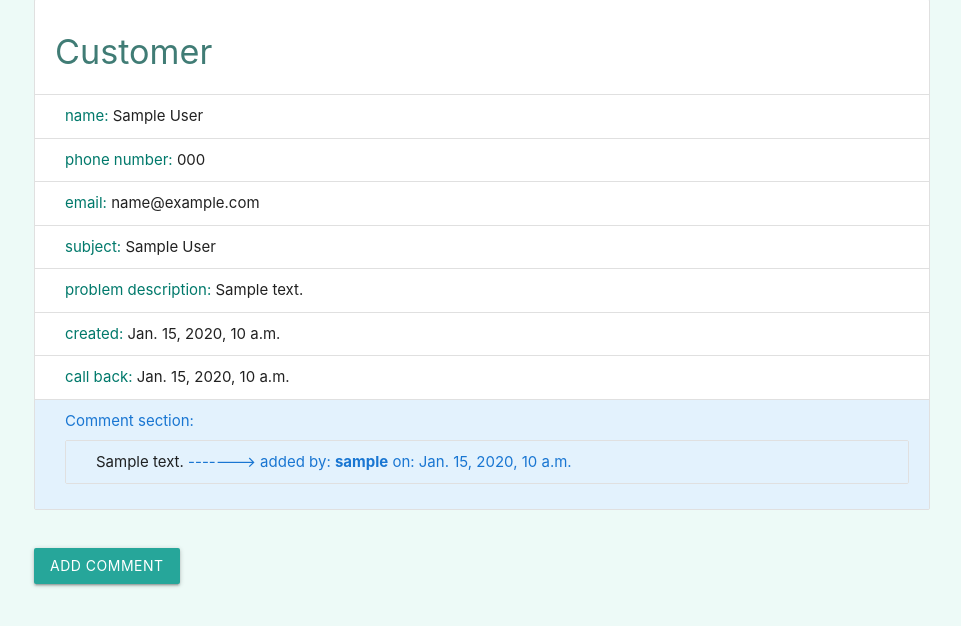
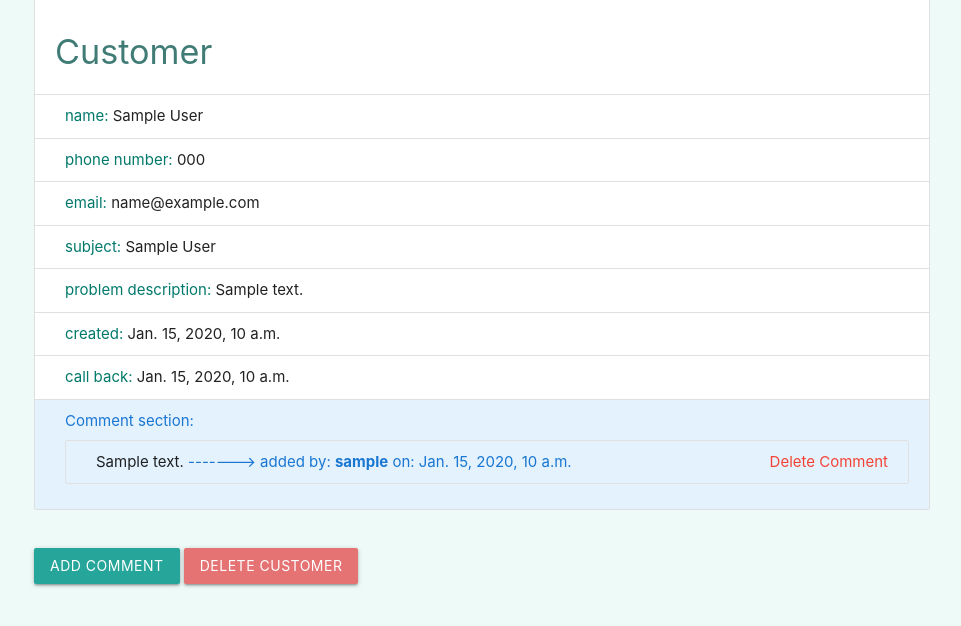
Before and after one commit to ringomag/customerServiceProject, a Django app: page /details/1/ in a window 1280 px wide. Shown: the part 95-721 px from the top of the page, without its empty margins (158-1119 px from the left). Run offline with Django 3.2, Linux system fonts and the light colour scheme; a user stored in the database is signed in; tables that the repository leaves empty hold one stand-in row (values such as "Sample post").

Commit message:
with delete

```diff
--- a/service/forms.py
+++ b/service/forms.py
@@ -17,10 +17,10 @@ class CustomerForm(ModelForm):
             'phoneNumber':forms.TextInput(attrs={'class':'validate'}),
             'email':forms.EmailInput(attrs={'class':'validate'}),
             'subject':forms.TextInput(attrs={'class':'validate'}),
-            'problemDescription':forms.TextInput(attrs={'class':'materialize-textarea'}),
+            'problemDescription':forms.TextInput(attrs={'id':'textarea1', 'class':'materialize-textarea'}),
             'dateTimeCallback':forms.DateTimeInput(attrs={'id':"datetimepicker"}),
+        }
 
-        }
     def clean(self):
             cleaned_data = super().clean()
             datum = datetime.strptime(self.data['dateTimeCallback'], "%Y/%m/%d %H:%M")
@@ -37,12 +37,10 @@ class CustomerForm(ModelForm):
 class CommentForm(ModelForm):
     class Meta:
         model = Comment
-        fields = ('user', 'comment', )
+        fields = ('comment', )
 
         widgets = {
-            'user': forms.Select(attrs={'class':'browser-default'}),
             'comment': forms.TextInput(attrs={'class':'validate'}),
-
         }
 
 class ModifiedForm(UserCreationForm):
--- a/service/models.py
+++ b/service/models.py
@@ -1,9 +1,6 @@
 from django.db import models
 from django.db.models.deletion import CASCADE
-from django.contrib.auth.models import AbstractBaseUser, PermissionsMixin, BaseUserManager
 from django.contrib.auth.models import User
-
-
 
 
 class Customer(models.Model):
@@ -17,6 +14,9 @@ class Customer(models.Model):
     modified = models.DateTimeField(auto_now=True)
     dateTimeCallback = models.DateTimeField(blank=True, null=True)
 
+    class Meta:
+        ordering = ('-created',)
+
     def __str__(self):
         return self.firstName + " " + self.lastName
 
@@ -28,5 +28,8 @@ class Comment(models.Model):
     created = models.DateTimeField(auto_now_add=True)
     modified = models.DateTimeField(auto_now=True)
 
+    class Meta:
+        ordering = ('-created',)
+
     def __str__(self):
         return self.comment
--- a/service/static/css/main.css
+++ b/service/static/css/main.css
@@ -1,7 +1,7 @@
 body{
     background-color: rgb(237, 250, 247);
 }
-h4{
+h4, h5{
     color: rgb(64, 124, 117);
 }
 p{
--- a/service/static/js/main.js
+++ b/service/static/js/main.js
@@ -1,3 +1,8 @@
 $(document).ready(function(){
     $('.sidenav').sidenav();
     });
+
+
+//text_area
+$('#textarea1').val('');
+M.textareaAutoResize($('#textarea1'));
--- a/service/static/js/modal.js
+++ b/service/static/js/modal.js
@@ -1,4 +1,3 @@
-
 
 document.addEventListener('DOMContentLoaded', function() {
     console.log("proba");
--- a/service/templates/base.html
+++ b/service/templates/base.html
@@ -55,7 +55,6 @@
     {% endblock %}
   </div>
 
-  <!-- Compiled and minified JavaScript -->
 
   {% block jsscript %}
   <script src="https://code.jquery.com/jquery-3.6.0.min.js"  integrity="sha256-/xUj+3OJU5yExlq6GSYGSHk7tPXikynS7ogEvDej/m4="  crossorigin="anonymous"></script>
--- a/service/templates/customerForm.html
+++ b/service/templates/customerForm.html
@@ -58,7 +58,7 @@
           <div class="row">
             <div class="input-field col s12">
               {{form.problemDescription}}
-              <label for="problemDescription">Problem Description</label>
+              <label for="textarea1">Problem Description</label>
             </div>
           </div>
           <div class="row">
--- a/service/templates/details.html
+++ b/service/templates/details.html
@@ -19,7 +19,11 @@
       {% else %}
         <ul class="collection">
           {% for comment in customer.comments.all %}
-            <li class="collection-item blue lighten-5">{{comment}} <span class="blue-text text-darken-2">-------> added by: <b>{{comment.user}}</b> on: {{comment.created}}</span></li>
+            <li class="collection-item blue lighten-5">
+              {{comment}}
+              <span class="blue-text text-darken-2">-------> added by: <b>{{comment.user}}</b> on: {{comment.created}}</span>
+              <a href="{% url 'deleteComment' comment.id %}" class="right red-text">Delete Comment</a>
+            </li>
           {% endfor %}
         </ul>
       {% endif %}
@@ -28,6 +32,8 @@
 <br>
   <!-- Modal Trigger -->
   <a class="waves-effect waves-light btn modal-trigger" href="#modal1">Add comment</a>
+  <a href="{% url 'deleteCustomer' customer.id %}" style="margin-right: 5px;" class="waves-effect waves-light btn white-text red lighten-2"> Delete Customer </a>
+
 
   <!-- Modal Structure -->
   <div id="modal1" class="modal">
@@ -38,15 +44,7 @@
       <div class="row">
         <form id="myform" method="POST" class="col s12">
           {% csrf_token %}
-          <div class="row">
-            <div class="input-field col s6">
-              {{form.customer}}
-              {{form.user}}
-              <option value="" disabled selected>Choose User</option>
 
-            </div>
-            </div>
-            <row>
               <div class="input-field col s12">
                 {{form.comment}}
                 <label for="lastName">Comment</label>
@@ -54,7 +52,8 @@
             </row>
             <div class="row">
               <div class="input-field col s12">
-              <button type="submit" id="mysubmit" class="waves-effect waves-light btn white-text" >Submit</button>
+                <a href="{% url 'details' customer.id %}" style="margin-right: 5px;" class="waves-effect waves-light btn white-text"> Cancel </a>
+              <button type="submit" id="btn-submit" class="waves-effect waves-light btn white-text" >Submit</button>
               </div>
             </div>
             </form>
--- a/service/templates/index.html
+++ b/service/templates/index.html
@@ -1,6 +1,10 @@
 {% extends 'base.html' %}
 
 {% block content %}
+<br><br>
+<center><h4>Welcome to the home page of Customer Service</h4></center>
+<center><h4><i>{{user.username}}</i></h4></center>
 <br>
-<center><h4>Welcome to the home page of Customer Service <i>{{user.username}}</i></h4></center>
+<br>
+<h5>There are <i><b>{{user_count}}</b></i> registered users on this website</h5>
 {% endblock %}
--- a/service/urls.py
+++ b/service/urls.py
@@ -10,4 +10,6 @@ urlpatterns = [
     path('admin_page/', views.adminPage, name='adminPage'),
     path('signup/', views.signup, name='signup'),
     path('details/<str:pk>/', views.DetailsCommentsView.as_view(), name="details"),
+    path('delete_customer/<str:pk>/', views.deleteCustomer, name='deleteCustomer'),
+    path('delete_comment/<str:pk>', views.deleteComment, name='deleteComment'),
 ]
--- a/service/views.py
+++ b/service/views.py
@@ -13,7 +13,8 @@ class SuperUserCheck(UserPassesTestMixin, View):
         return self.request.user.is_superuser
 
 def index(request):
-    return render(request, 'index.html', {})
+    users_count = User.objects.count()
+    return render(request, 'index.html', {"user_count":users_count})
 
 class CustomersView(View):
     def get(self, request, *args, **kwargs):
@@ -50,6 +51,8 @@ class DetailsCommentsView(SuperUserCheck, View):
             customer = Customer.objects.get(id=pk)
             obj = form.save(commit=False)
             obj.customer=customer
+            if request.user.is_superuser:
+                obj.user=request.user
             obj.save()
             return render(request, 'details.html', {'customer':customer, 'form':form})
 
@@ -58,7 +61,8 @@ def signup(request):
         form = ModifiedForm(request.POST)
         if form.is_valid():
             form.save()
-            return redirect('index')
+            messages.success(request, "Succesfuly registered!")
+            return redirect('login')
         else:
             print("errors ",form.errors)
     else:
@@ -66,3 +70,18 @@ def signup(request):
     return render(request, 'registration/signup.html', {
         'form': form
     })
+
+def deleteCustomer(request, pk):
+    customer = Customer.objects.get(id=pk)
+    if request.method == "POST":
+        customer.delete()
+        return redirect('adminPage')
+    return render(request, 'delete.html', {'customer':customer})
+
+def deleteComment(request, pk):
+    comment = Comment.objects.get(id=pk)
+    if request.method == "POST":
+        comment.delete()
+        messages.info(request, "Comment deleted!")
+        return redirect('adminPage')
+    return render(request, 'delete.html', {'comment':comment})
```
Also changed, not shown: service/templates/adminPage.html (+18 -2 lines), service/templates/delete.html (added, +12 -0 lines), service/templates/registration/login.html (+10 -0 lines), service/migrations/0001_initial.py, service/migrations/0002_alter_comment_options.py (added), service/migrations/0003_alter_customer_options.py (added).
